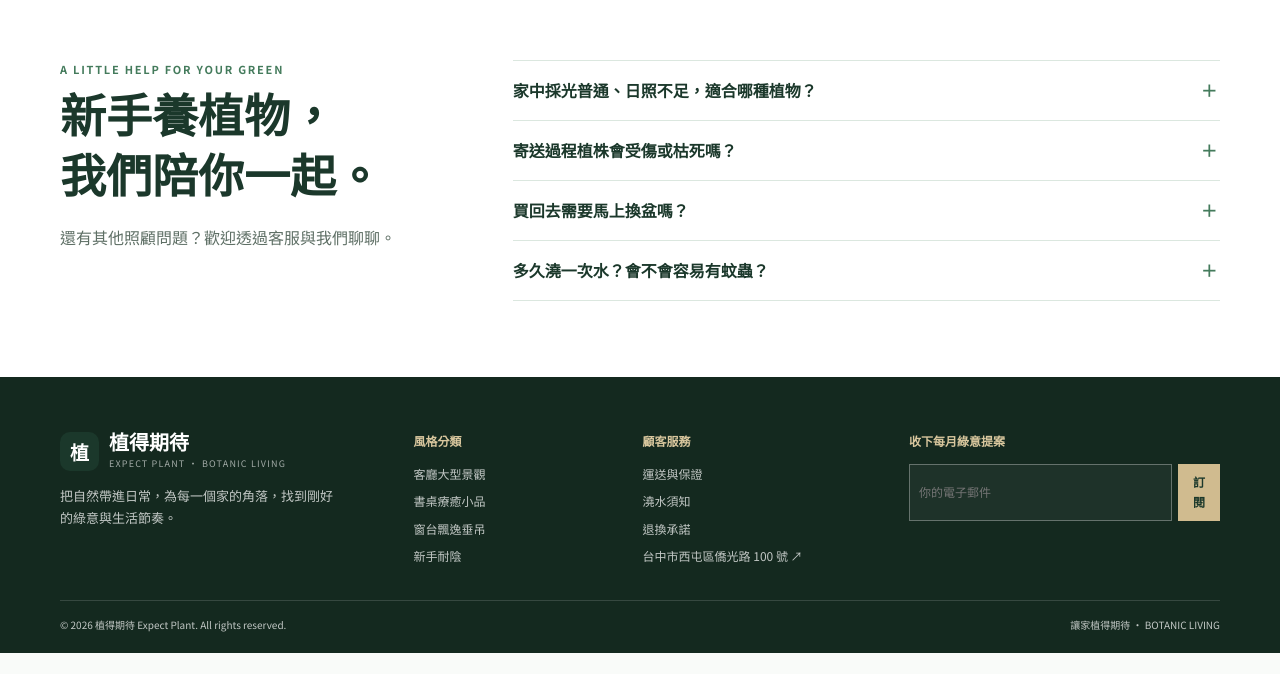
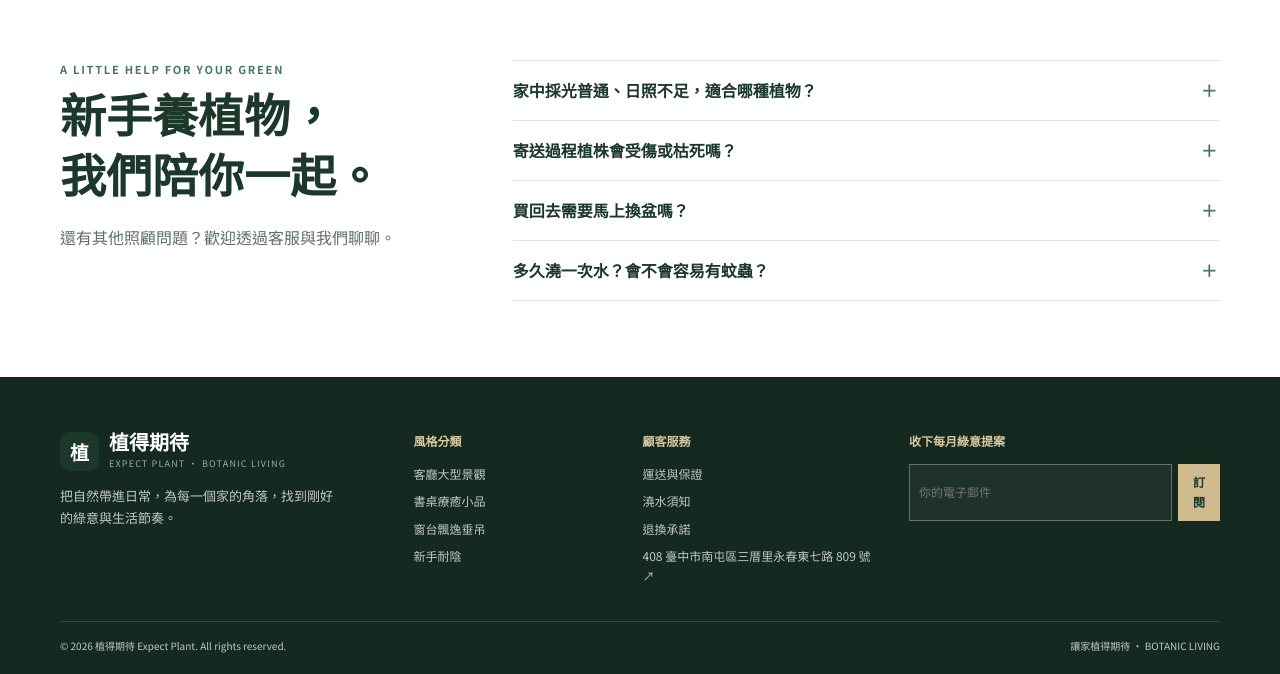
Before and after one commit to andy20070915-lab/WebPage_11515110, a plain HTML site: page onepage3/index.html in a window 1280 px wide. Shown: the part 3571-4245 px from the top of the page. Before the commit the page ends 4224 px from the top, so only its background shows below. Drawn offline with Linux system fonts and the light colour scheme.

Commit message:
更新頁腳地址以反映最新的實體店面位置

```diff
--- a/onepage3/index.html
+++ b/onepage3/index.html
@@ -34,7 +34,7 @@
 <section class="reviews" id="reviews"><div class="wrap"><div class="section-head"><div><p class="eyebrow">NOTES FROM PLANT FRIENDS</p><h2 class="heading">一起生活後，植友這樣說</h2></div><p class="intro">每一盆植物，都慢慢成為生活的一部分。</p></div><div class="review-grid"><article class="review"><div class="stars" aria-label="五星評價">★★★★★</div><blockquote>「包裝非常細心，龜背芋送到時每片葉子都很完整。放在客廳後，整個空間的質感都不一樣了。」</blockquote><div class="person"><span class="avatar">林</span><span><strong>林小姐</strong><small>室內設計愛好者</small></span></div></article><article class="review"><div class="stars" aria-label="五星評價">★★★★★</div><blockquote>「照顧卡寫得很清楚，第一次養植物也不會手忙腳亂。客服看照片就能回答我的問題，很貼心。」</blockquote><div class="person"><span class="avatar">陳</span><span><strong>陳先生</strong><small>自由工作者</small></span></div></article><article class="review"><div class="stars" aria-label="五星評價">★★★★★</div><blockquote>「吊盆和家裡的木質家具很搭，收到就能直接掛起來，不必另外換盆，日常佈置變得好輕鬆。」</blockquote><div class="person"><span class="avatar">許</span><span><strong>許太太</strong><small>軟裝風格部落客</small></span></div></article></div></div></section>
 <section class="faq" id="faq"><div class="wrap faq-grid"><div><p class="eyebrow">A LITTLE HELP FOR YOUR GREEN</p><h2 class="heading">新手養植物，<br>我們陪你一起。</h2><p class="intro">還有其他照顧問題？歡迎透過客服與我們聊聊。</p></div><div class="faq-list"><details class="faq-item"><summary>家中採光普通、日照不足，適合哪種植物？</summary><p>可以從虎尾蘭、龜背芋或竹芋開始。耐陰不代表完全不需要光，明亮的散射光仍然能讓它們長得更健康。</p></details><details class="faq-item"><summary>寄送過程植株會受傷或枯死嗎？</summary><p>每株植物都會使用防震支架與緩衝包裝。若收到後 48 小時內有枯損，請拍照聯絡客服，我們會免費補寄或更換。</p></details><details class="faq-item"><summary>買回去需要馬上換盆嗎？</summary><p>不需要。我們已調配透氣專用介質並搭配美感盆器，收到後依照照顧卡指引放在合適位置即可。</p></details><details class="faq-item"><summary>多久澆一次水？會不會容易有蚊蟲？</summary><p>依季節與環境不同，建議觀察表土，乾透後再澆透。介質經高溫處理並搭配防蟲鋪面石，日常保持通風即可。</p></details></div></div></section>
 </main>
-<footer class="footer"><div class="wrap"><div class="footer-grid"><div class="footer-brand"><a class="brand" href="#top"><span class="mark">植</span><span><strong>植得期待</strong><small>EXPECT PLANT · BOTANIC LIVING</small></span></a><p>把自然帶進日常，為每一個家的角落，找到剛好的綠意與生活節奏。</p></div><div><h2 class="footer-title">風格分類</h2><div class="foot-links"><a href="#catalog" data-footer-filter="living">客廳大型景觀</a><a href="#catalog" data-footer-filter="desk">書桌療癒小品</a><a href="#catalog" data-footer-filter="hanging">窗台飄逸垂吊</a><a href="#catalog" data-footer-filter="easy">新手耐陰</a></div></div><div><h2 class="footer-title">顧客服務</h2><div class="foot-links"><a href="#faq">運送與保證</a><a href="#faq">澆水須知</a><a href="#faq">退換承諾</a><a href="https://www.google.com/maps/search/?api=1&amp;query=%E5%83%91%E5%85%89%E7%A7%91%E6%8A%80%E5%A4%A7%E5%AD%B8" target="_blank" rel="noopener noreferrer">台中市西屯區僑光路 100 號 ↗</a></div></div><div><h2 class="footer-title">收下每月綠意提案</h2><form class="newsletter" id="newsletter"><label class="hidden-label" for="email">電子郵件地址</label><input id="email" type="email" placeholder="你的電子郵件" required><button>訂閱</button></form></div></div><div class="footer-bottom"><span>© 2026 植得期待 Expect Plant. All rights reserved.</span><span>讓家植得期待 · BOTANIC LIVING</span></div></div></footer>
+<footer class="footer"><div class="wrap"><div class="footer-grid"><div class="footer-brand"><a class="brand" href="#top"><span class="mark">植</span><span><strong>植得期待</strong><small>EXPECT PLANT · BOTANIC LIVING</small></span></a><p>把自然帶進日常，為每一個家的角落，找到剛好的綠意與生活節奏。</p></div><div><h2 class="footer-title">風格分類</h2><div class="foot-links"><a href="#catalog" data-footer-filter="living">客廳大型景觀</a><a href="#catalog" data-footer-filter="desk">書桌療癒小品</a><a href="#catalog" data-footer-filter="hanging">窗台飄逸垂吊</a><a href="#catalog" data-footer-filter="easy">新手耐陰</a></div></div><div><h2 class="footer-title">顧客服務</h2><div class="foot-links"><a href="#faq">運送與保證</a><a href="#faq">澆水須知</a><a href="#faq">退換承諾</a><a href="https://www.google.com/maps/search/?api=1&amp;query=%E5%A4%A7%E8%8F%A9%E6%8F%90%E8%8A%B1%E5%8D%89%E6%89%B9%E7%99%BC%E9%9B%B6%E5%94%AE%E4%B8%AD%E5%BF%83" target="_blank" rel="noopener noreferrer">408 臺中市南屯區三厝里永春東七路 809 號 ↗</a></div></div><div><h2 class="footer-title">收下每月綠意提案</h2><form class="newsletter" id="newsletter"><label class="hidden-label" for="email">電子郵件地址</label><input id="email" type="email" placeholder="你的電子郵件" required><button>訂閱</button></form></div></div><div class="footer-bottom"><span>© 2026 植得期待 Expect Plant. All rights reserved.</span><span>讓家植得期待 · BOTANIC LIVING</span></div></div></footer>
 <div class="overlay" id="overlay"></div><aside class="drawer" id="drawer" role="dialog" aria-modal="true" aria-label="購物車" aria-hidden="true"><div class="drawer-head"><h2>你的購物車</h2><button class="close" id="closeCart" aria-label="關閉購物車">×</button></div><div class="cart-items" id="cartItems"></div><div class="drawer-foot"><div class="subtotal"><span>商品小計</span><span id="subtotal">NT$ 0</span></div><button class="checkout" id="checkout">前往結帳</button></div></aside>
 <div class="modal-overlay" id="modalOverlay"><section class="modal" role="dialog" aria-modal="true" aria-labelledby="modalName"><button class="close modal-close" id="closeModal" aria-label="關閉商品預覽">×</button><img id="modalImage" alt=""><div class="modal-copy"><p class="eyebrow" id="modalTag"></p><h2 id="modalName"></h2><p id="modalCare"></p><p id="modalDescription"></p><strong class="price" id="modalPrice"></strong><button class="btn btn-main" id="modalAdd">加入購物車</button></div></section></div><div class="toast" id="toast" role="status" aria-live="polite"></div>
 <script>
```
